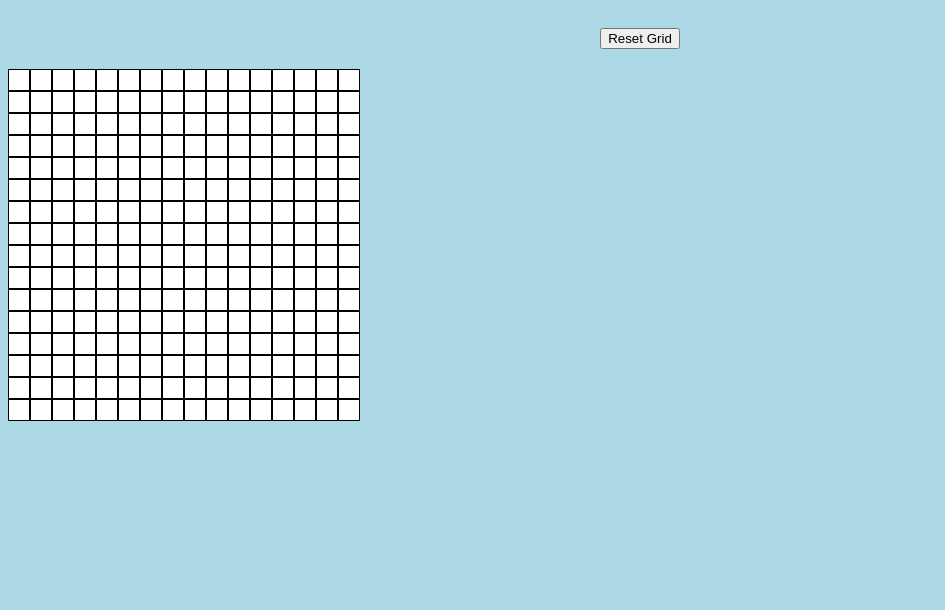
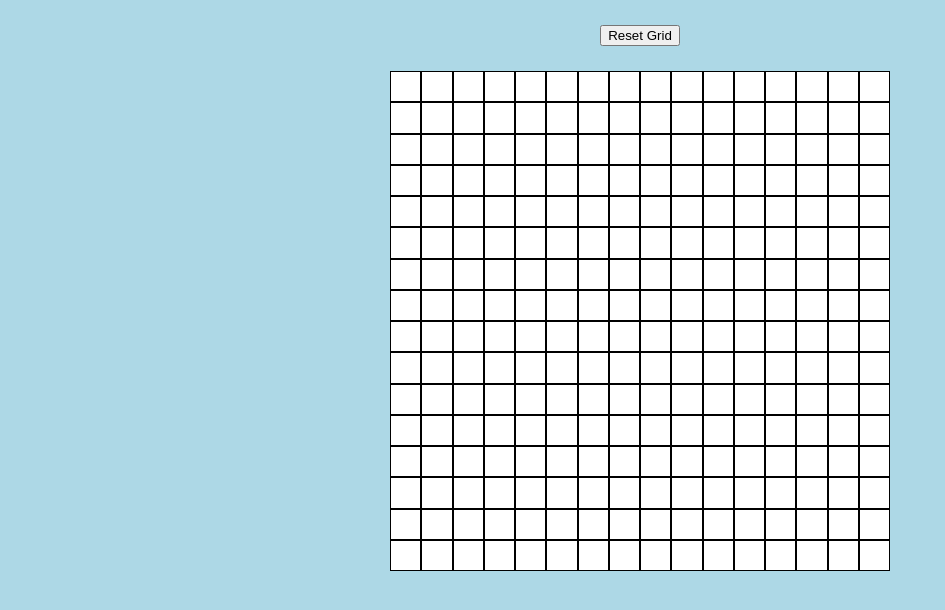
Before and after one commit to wongjoshua2005/Etch-a-Sketch, a plain HTML site: page index.html in a window 1280 px wide. Shown: the whole page, without its empty margins (0-945 px from the left). Drawn offline with Linux system fonts and the light colour scheme.

Commit message:
Fixed the amount of rows and squares created
I fixed the amount of rows and squares created to ensure the
containers do not go beyond the maximum width and length.

```diff
--- a/index.html
+++ b/index.html
@@ -7,6 +7,9 @@
     </head>
 
     <body>
-        <div class="grid-container"></div>
+        <div class="reset">
+            <button class="resetBtn">Reset Grid</button>
+        </div>
+        <div class="main-container"></div>
     </body>
 </html>
--- a/script.js
+++ b/script.js
@@ -1,14 +1,85 @@
-function createGrids(size, gridContainer)
+/**
+ * The gridLayout() method creates the entire grid container that holds
+ * each individual square blocks for each row.
+ */
+function gridLayout(size)
 {
+    // Creates the main grid that holds all the square blocks
+    const gridContainer = document.createElement("div");
+    const main = document.querySelector(".main-container");
+
+    gridContainer.setAttribute("class", "grid-container");
+    gridContainer.style.display = "flex";
+
+    // Ensures that individual rows and columns can be created without wrapping
+    gridContainer.style.flexFlow = "column nowrap";
+    gridContainer.style.height = gridContainer.style.width = "500px";
+
+    main.appendChild(gridContainer);
+
+    createSquares(size, gridContainer);
+}
+
+/**
+ * The resetButton() creates the functionality necessary to reset the entire
+ * grid and create a new grid based on the user's input.
+ */
+function resetButton()
+{
+    // Modifies the reset button properties in CSS
+    const reset = document.querySelector(".reset");
+    reset.style.display = "flex";
+    reset.style.justifyContent = "center";
+    reset.style.margin = "25px";
+
+    const resetBtn = document.querySelector(".resetBtn");
+
+    // Changes the user's preference of grid size
+    resetBtn.addEventListener("click", function(){
+        let newSize = parseInt(prompt("Enter a value between 1 to 100"));
+
+        // Ensures the grid size is a valid number
+        if (newSize < 1 || newSize > 100)
+        {
+            alert("Invalid number. Please enter a valid number.");
+        }
+        else
+        {
+            // Removes the old grid container and creates new container
+            const mainBody = document.querySelector(".main-container");
+            const gridBody = document.querySelector(".grid-container");
+            mainBody.removeChild(gridBody);
+
+            gridLayout(newSize);
+        }
+    });
+
+}
+
+/**
+ * The createSquares() method creates each individual row for the amount of
+ * square sizes to put into the each row.
+ */
+function createSquares(size, squareContainer)
+{
+    // Goes through creating each row to store the size squares
     for (let i = 0; i < size; i++)
     {
+        const row = document.createElement("div");
+        row.style.display = "flex";
+        row.style.flex = "1"; // Fills the entire space necessary
+        squareContainer.appendChild(row);
+
+        // Creates each individual square blocks to fill the row
+        for (let j = 0; j < size; j++)
+        {
             const square = document.createElement("div");
-        square.setAttribute("class", "squareFunction");
+            square.style.flex = "1"; // Also fills the entire space necessary
             square.style.backgroundColor = "white";
-        square.style.padding = "10px";
             square.style.border = "1px solid";
-        gridContainer.appendChild(square);
+            row.appendChild(square);
 
+            // To indicate when the user hovers over to create drawing
             square.addEventListener("mouseover", function(){
                 square.style.backgroundColor = "grey";
             });
@@ -18,67 +89,28 @@ function createGrids(size, gridContainer)
             });
         }
     }
-
-function resetButton()
-{
-    // Reset Button
-    const resetContainer = document.createElement("div");
-    resetContainer.style.display = "flex";
-    resetContainer.style.justifyContent = "center";
-    resetContainer.style.alignItems = "center";
-    document.body.appendChild(resetContainer);
-
-    const btn = document.createElement("button");
-    btn.style.margin = "20px";
-    btn.textContent = "Reset Grid";
-    resetContainer.appendChild(btn);
-
-    btn.addEventListener("click", function(){
-        let newSize = parseInt(prompt("Please enter a new size from 1 to 100"));
-
-        if (newSize < 1 || newSize > 100)
-        {
-            alert("Invalid number. Please click me again!");
-        }
-        else
-        {
-            const gridContainer = document.querySelector(".grid-container");
-            document.body.removeChild(gridContainer);
-            const newGridContainer = document.createElement("div");
-
-            newGridContainer.setAttribute("class", "grid-container");
-            document.body.appendChild(newGridContainer);
-            initialSetup(newSize);
-        }
-    });
 }
 
-function initialSetup(size)
+/**
+ * The setup() method runs the entire program with a default grid for the
+ * user to create drawings. The method establishes the necessary background
+ * and container to hold the grid in one area.
+ */
+function setup()
 {
-    // Add background color and modifications to the body
+    // Modifies the body style in CSS
     document.body.style.backgroundColor = "lightblue";
 
-    // Grid Creations
-    const container = document.querySelector(".grid-container");
-    container.style.display = "flex";
-    container.style.border = "1px solid";
-    container.style.width = container.style.height = "350px";
-    container.style.justifyContent = "center";
-    container.style.alignItems = "center";
+    // Set up the main container to center the grid in one area
+    const mainContainer = document.querySelector(".main-container");
+    mainContainer.style.display = "flex";
+    mainContainer.style.justifyContent = "center";
+    mainContainer.style.alignItems = "center";
 
-    document.body.appendChild(container);
+    // Runs the reset button when user loads into the web page
+    resetButton();
 
-    let currentSize = 0, gridSize = size;
-
-    while (currentSize < size)
-    {
-        const subContainer = document.createElement("div");
-        subContainer.setAttribute("class", "subContainer");
-        container.appendChild(subContainer);
-        createGrids(gridSize, subContainer); // Default grid size
-        currentSize++;
-    }
+    gridLayout(16); // Default grid
 }
 
-resetButton();
-initialSetup(16);
+setup();
```
Lines whose indentation alone changed are shown as unchanged.
